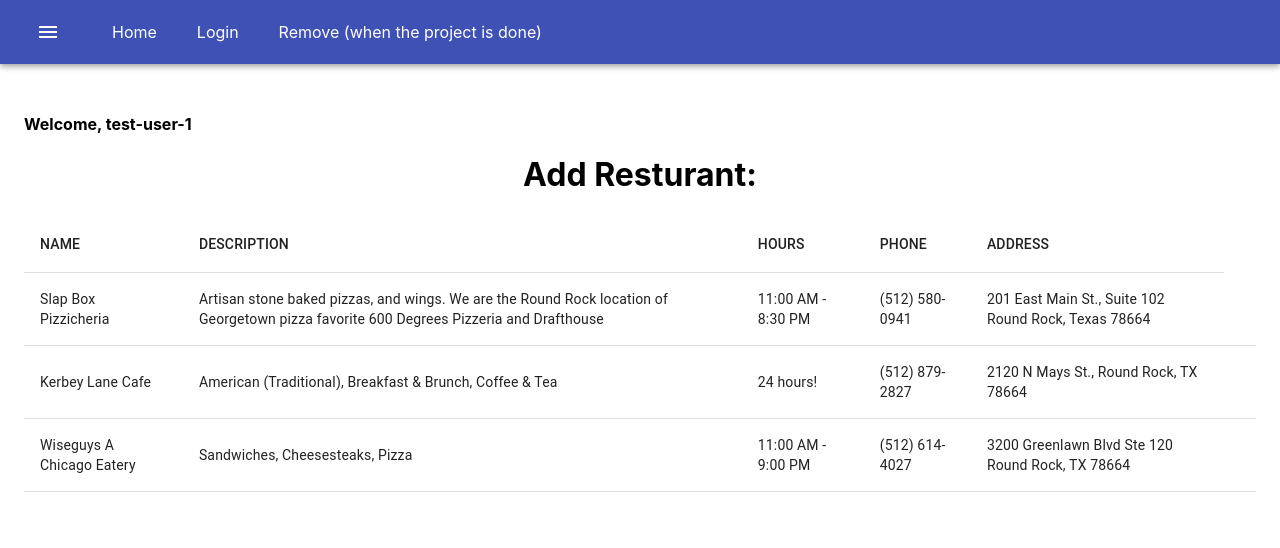
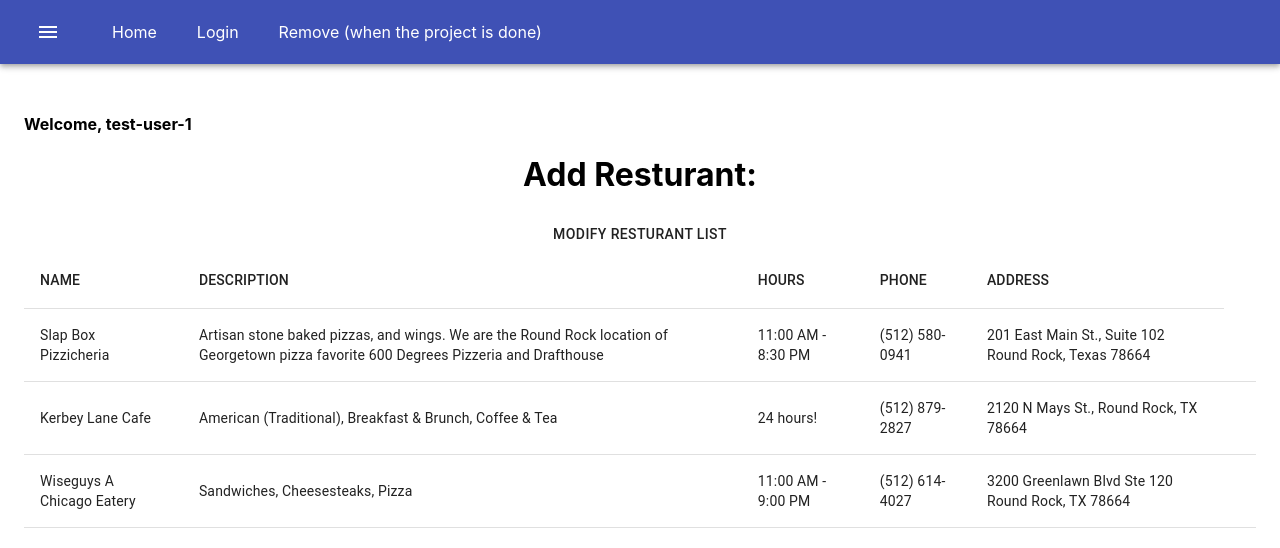
Before and after one commit to JillMOry/SmallBiz_checkpoint, a React (Create React App) app: page / in a window 1280 px wide. Shown: the top 548 px of the page. Built offline with nearby package versions, Linux system fonts and the light colour scheme.

Commit message:
intermittent push - took off protected routes

```diff
--- a/src/Router.js
+++ b/src/Router.js
@@ -6,16 +6,11 @@ import NewListing from "./containers/NewListing";
 import RemoveListing from "./containers/RemoveListing";
 import Details from "./containers/Details";
 import Login from "./containers/Login";
-// import About from "./components/About";
-// import Car from "./containers/Car";
-// import Dashboard from "./containers/Dashboard";
-// import Import from "./containers/Import";
 
 const checkAuth = () => {
 	const cookies = cookie.parse(document.cookie);
 	return cookies["loggedIn"] ? true : false;
 };
-//
 
 const ProtectedRoute = ({ component: Component, ...rest }) => {
 	return (
@@ -33,7 +28,8 @@ const Router = () => {
 		<Switch>
 			<Route path="/details/:id" component={Details} />
 			<Route exact path="/" component={Listings} />
-			<ProtectedRoute path="/remove" component={RemoveListing} />
+			<Route path="/remove" component={RemoveListing} />
+			<Route path="/newlisting" component={NewListing} />
 			<Route path="/login" component={Login} />
 		</Switch>
 	);
--- a/src/componets/Listings.js
+++ b/src/componets/Listings.js
@@ -23,9 +23,9 @@ const Listings = (props) => {
 			<div style={{ textAlign: "center" }}>
 				<h1>Add Resturant:</h1>
 
-				{/* <Link to={`/removelisting`}>
+				<Link to={`/removelisting`}>
 					<Button>Modify Resturant List</Button>
-				</Link> */}
+				</Link>
 			</div>
 			<Table>
 				<TableHead>
```
